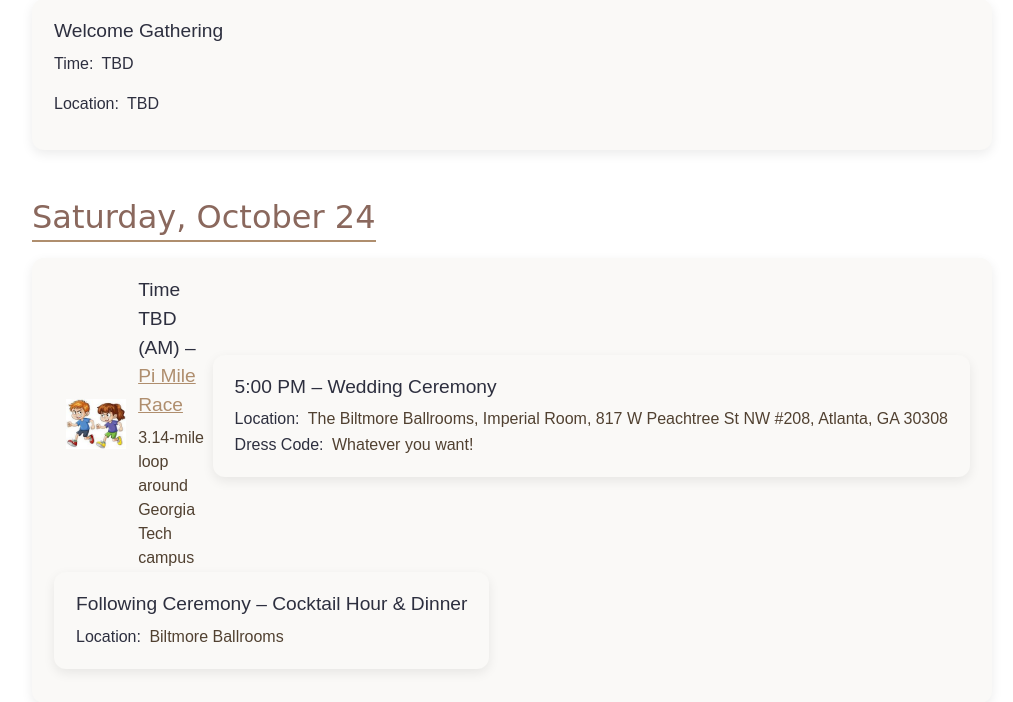
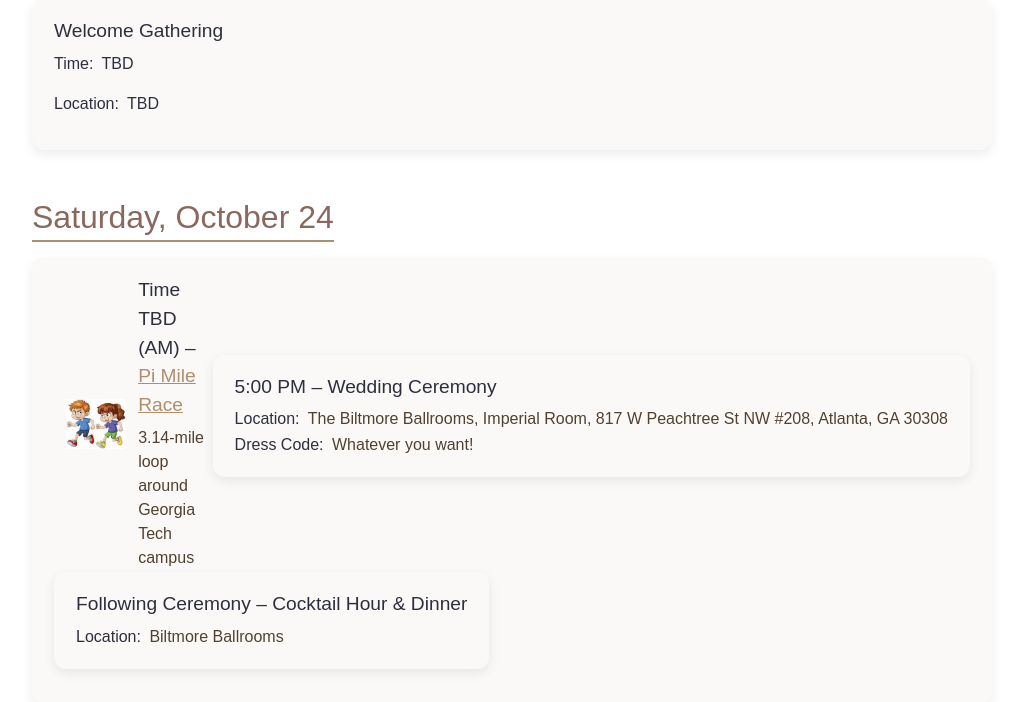
Before and after one commit to melanieb988/weddingsite, a Flask app: page /event in a window 1280 px wide. Shown: the part 382-1084 px from the top of the page, without its empty margins (128-1141 px from the left). Run offline with Flask 3, Linux system fonts and the light colour scheme; parts of the project's set-up code (start-up, migrations or seed data) failed here and were passed over; some libraries are stand-ins or nearby versions; some web fonts are replaced.

Commit message:
Update event.html

```diff
--- a/templates/event.html
+++ b/templates/event.html
@@ -25,7 +25,7 @@
 
   <!-- SATURDAY -->
   <div class="event-day mb-5">
-    <h2 style="font-family:'BickhamScriptPro', cursive; color:#8a685d; font-size:2rem; margin-bottom:16px; border-bottom:2px solid #af8e6e; display:inline-block; padding-bottom:4px;">
+    <h2 style=" cursive; color:#8a685d; font-size:2rem; margin-bottom:16px; border-bottom:2px solid #af8e6e; display:inline-block; padding-bottom:4px;">
       Saturday, October 24
     </h2>
 
```
